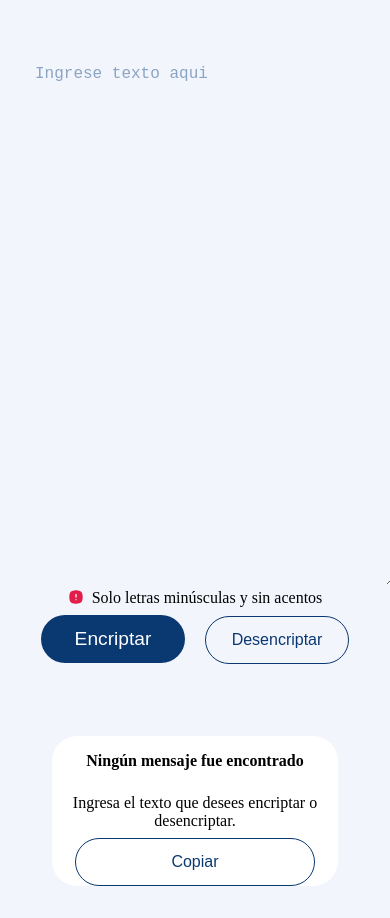
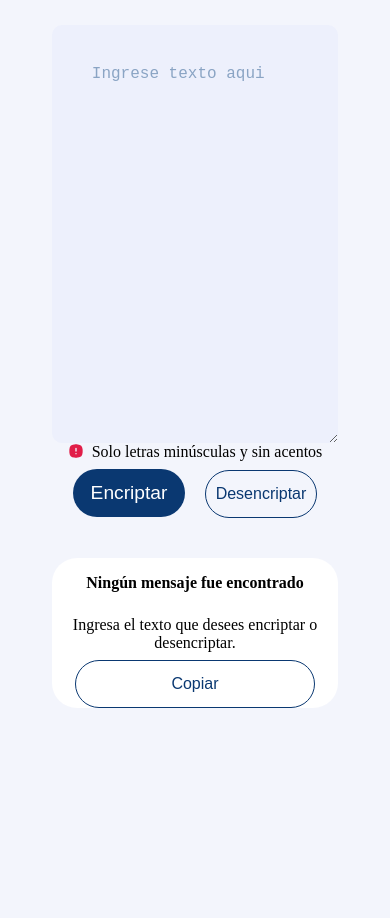
Before and after one commit to IngDave/EncryptMaster, a plain HTML site: page index.html in a window 390 px wide. Shown: the part 67-985 px from the top of the page. After the commit the page ends 844 px from the top, so only its background shows below. Drawn offline with Linux system fonts and the light colour scheme.

Commit message:
estilización responsive
update desing.css

```diff
--- a/css/desing.css
+++ b/css/desing.css
@@ -8,14 +8,9 @@ body {
     background: #F3F5FC;
 }
 
-
 main {
     display: flex;
-    flex-direction: row;
-    flex-wrap: nowrap;
-    justify-content: center;
-    align-items: center;
-    gap: 2rem;
+    justify-content: space-evenly;
     margin: 0rem 1rem;
 }
 
@@ -26,16 +21,15 @@ main {
 
 .contenedor__Uno {
     padding: 0rem .5rem;
-    width: 50rem;
-    height: 30rem;
 }
 
 .contenedor__Uno textarea {
-    width: 90%;
-    height: 20rem;
+    width: 100%;
+    max-width:26rem;
+    height: 55dvh;
     border-radius: 10px;
     padding: 2.5rem;
-    background-color: #F3F5FC;
+    background-color: #244cff07;
     border: none;
     font-size: 1.5rem;
     color: #0A3871;
@@ -74,7 +68,7 @@ main {
     justify-content: center;
     background-color: white;
     border-radius: 25px;
-    width: 25%;
+    width: 35%;
 }
 
 .contenedor__Dos .parrafo__Dos,
@@ -133,7 +127,7 @@ main input {
     font-size: 1rem;
 }
 
-@media (max-width: 950px) {
+@media (max-width: 900px) {
     main {
         flex-direction: column;
         justify-content: flex-start;
@@ -150,14 +144,21 @@ main input {
     }
 
     .contenedor__Uno {
+        width: 80%;
         padding: 0rem .5rem;
-        width: auto;
-        height: auto;
+    }
+
+    .contenedor__Uno .text__Area {
+        width: 100%;
+        padding: 0rem .5rem;
+        display: flex;
+        justify-content: center;
+
     }
 
     .contenedor__Uno textarea {
-        width: 20em;
-        height: 30rem;
+        width: 100%;
+        height: 40dvh;
         border-radius: 10px;
         font-size: 1rem;
     }
@@ -178,7 +179,7 @@ main input {
     }
 
     .contenedor__botonesDeAccion input {
-        width: 9rem;
+        width: 7rem;
         height: 3rem;
     }
 
@@ -190,6 +191,8 @@ main input {
 
     .contenedor__Muneco .dibujo {
         display: none;
+        visibility: hidden;
+        top: 0;
     }
 
     .contenedor__Dos .parrafo__Dos,
--- a/js/controler.js
+++ b/js/controler.js
@@ -1,4 +1,4 @@
-const encriptar = document.querySelector('.btnEncriptar');
+const encriptar = document.('.btnEncriptar');
 const textoAEncriptar = document.querySelector('x');
 
 encriptar.addEventListener("click", e =>{
```
